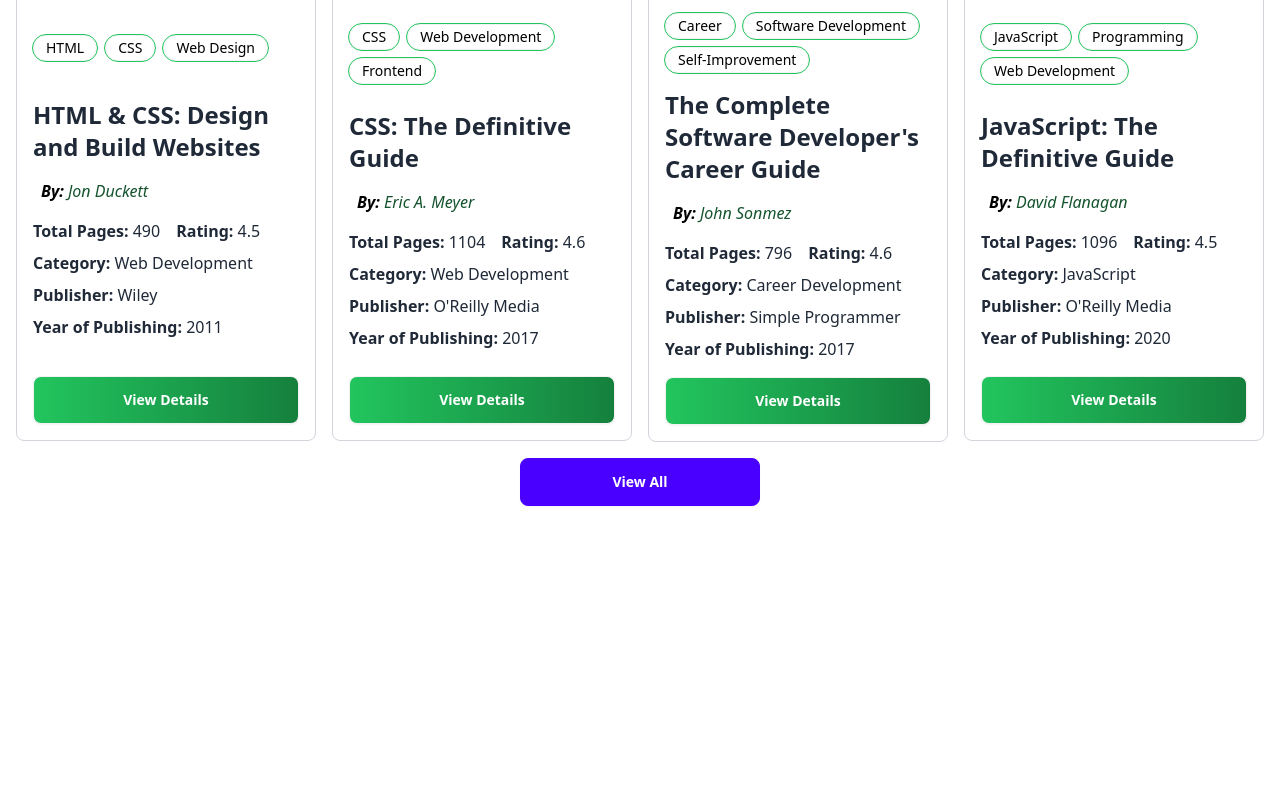
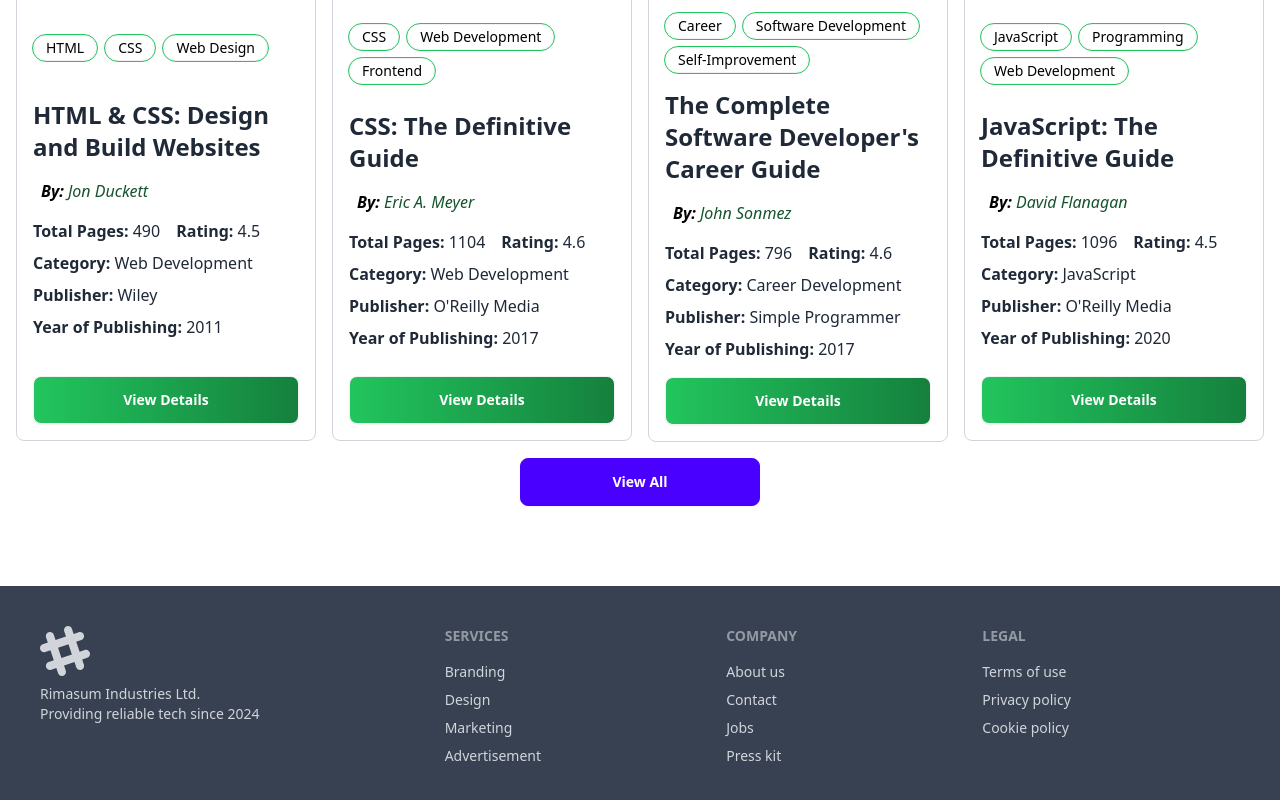
Before and after one commit to rimasumdev/rayeedBooks, a React (Vite) app: page / in a window 1280 px wide. Shown: the part 2430-3230 px from the top of the page. Before the commit the page ends 3016 px from the top, so only its background shows below. Built offline with nearby package versions, Linux system fonts and the light colour scheme.

Commit message:
added footer

```diff
--- a/src/App.jsx
+++ b/src/App.jsx
@@ -1,5 +1,6 @@
 import "./App.css";
 import Header from "./components/Header/Header";
+import Footer from "./components/Footer/Footer";
 import { Outlet } from "react-router-dom";
 
 function App() {
@@ -7,6 +8,7 @@
     <>
       <Header />
       <Outlet />
+      <Footer />
     </>
   );
 }
--- a/src/components/Footer/Footer.jsx
+++ b/src/components/Footer/Footer.jsx
@@ -0,0 +1,48 @@
+const Footer = () => {
+  return (
+    <div className=" bg-gray-700">
+      <footer className="container mx-auto footer text-gray-300 p-10">
+        <aside>
+          <svg
+            width="50"
+            height="50"
+            viewBox="0 0 24 24"
+            xmlns="http://www.w3.org/2000/svg"
+            fillRule="evenodd"
+            clipRule="evenodd"
+            className="fill-current"
+          >
+            <path d="M22.672 15.226l-2.432.811.841 2.515c.33 1.019-.209 2.127-1.23 2.456-1.15.325-2.148-.321-2.463-1.226l-.84-2.518-5.013 1.677.84 2.517c.391 1.203-.434 2.542-1.831 2.542-.88 0-1.601-.564-1.86-1.314l-.842-2.516-2.431.809c-1.135.328-2.145-.317-2.463-1.229-.329-1.018.211-2.127 1.231-2.456l2.432-.809-1.621-4.823-2.432.808c-1.355.384-2.558-.59-2.558-1.839 0-.817.509-1.582 1.327-1.846l2.433-.809-.842-2.515c-.33-1.02.211-2.129 1.232-2.458 1.02-.329 2.13.209 2.461 1.229l.842 2.515 5.011-1.677-.839-2.517c-.403-1.238.484-2.553 1.843-2.553.819 0 1.585.509 1.85 1.326l.841 2.517 2.431-.81c1.02-.33 2.131.211 2.461 1.229.332 1.018-.21 2.126-1.23 2.456l-2.433.809 1.622 4.823 2.433-.809c1.242-.401 2.557.484 2.557 1.838 0 .819-.51 1.583-1.328 1.847m-8.992-6.428l-5.01 1.675 1.619 4.828 5.011-1.674-1.62-4.829z"></path>
+          </svg>
+          <p>
+            Rimasum Industries Ltd.
+            <br />
+            Providing reliable tech since 2024
+          </p>
+        </aside>
+        <nav>
+          <h6 className="footer-title">Services</h6>
+          <a className="link link-hover">Branding</a>
+          <a className="link link-hover">Design</a>
+          <a className="link link-hover">Marketing</a>
+          <a className="link link-hover">Advertisement</a>
+        </nav>
+        <nav>
+          <h6 className="footer-title">Company</h6>
+          <a className="link link-hover">About us</a>
+          <a className="link link-hover">Contact</a>
+          <a className="link link-hover">Jobs</a>
+          <a className="link link-hover">Press kit</a>
+        </nav>
+        <nav>
+          <h6 className="footer-title">Legal</h6>
+          <a className="link link-hover">Terms of use</a>
+          <a className="link link-hover">Privacy policy</a>
+          <a className="link link-hover">Cookie policy</a>
+        </nav>
+      </footer>
+    </div>
+  );
+};
+
+export default Footer;
```
